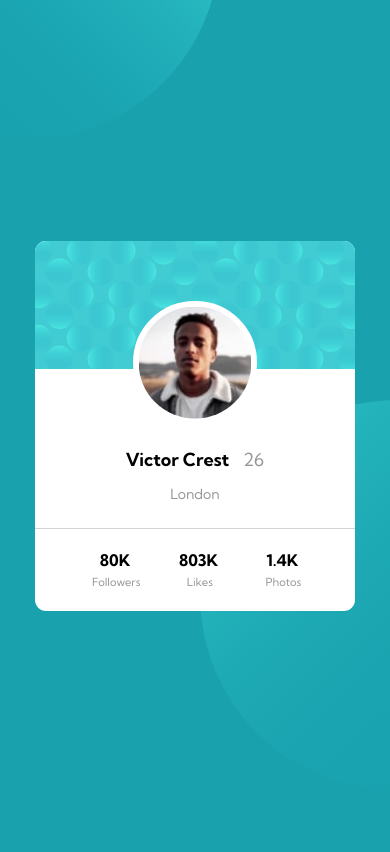
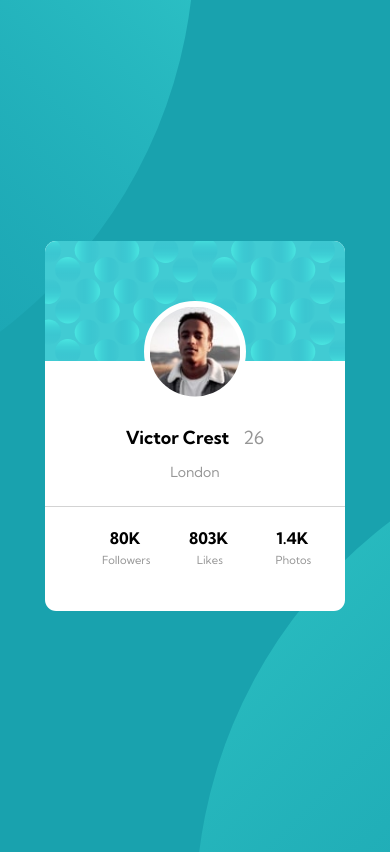
Before and after one commit to kermitjestem/Profile-Card-Component, a plain HTML site: page index.html in a window 390 px wide. Drawn offline with Linux system fonts and the light colour scheme.

Commit message:
Add files via upload

```diff
--- a/main.scss
+++ b/main.scss
@@ -4,9 +4,8 @@ body {
   background-color: hsl(185, 75%, 39%);
   background-image: url("bg-pattern-top.svg"),
     url("bg-pattern-bottom.svg");
-  background-repeat: no-repeat, no-repeat;
-  background-size: 70%, 70%;
-  background-position: left -270px top -700px, right -200px top 500px;
+  background-repeat: no-repeat;
+  background-position: right 50vw bottom 50vh, left 50vw top 50vh;
 
   display: flex;
   min-height: 100vh;
@@ -117,23 +116,23 @@ hr {
   }
 }
 
-@media only screen and (max-width: 670px) {
-    body {
-        background-color: hsl(185, 75%, 39%);
-        background-image: url("bg-pattern-top.svg"),
-          url("bg-pattern-bottom.svg");
-        background-repeat: no-repeat, no-repeat;
-        background-size: 100%, 100%;
-        background-position: left -170px top -250px, right -200px top 400px;
-
-        display: flex;
-        min-height: 100vh;
-        align-items: center;
-        margin: 4px;
-        justify-content: center;
-        overflow: hidden;
-        font-family: Kumbh Sans;
-    }
+@media only screen and (max-width: 460px) {
 
 
+  .main-card {
+    width: 300px;
+  }
+
+  .background-top {
+
+    width: 300px;
+  }
+
+  .profile-info {
+
+    img {
+
+    width: 30%;
+  }
 }
+}
```
Also changed, not shown: main.css.
